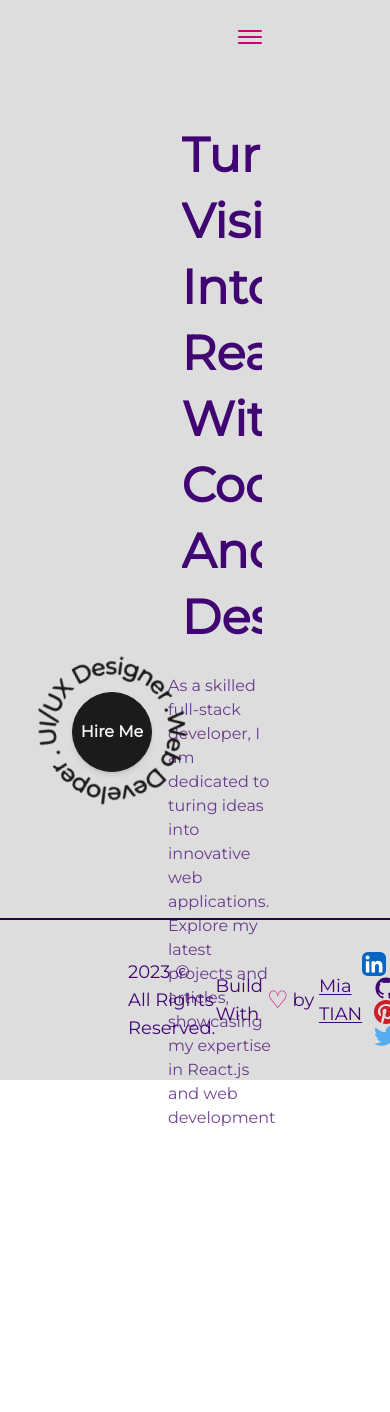
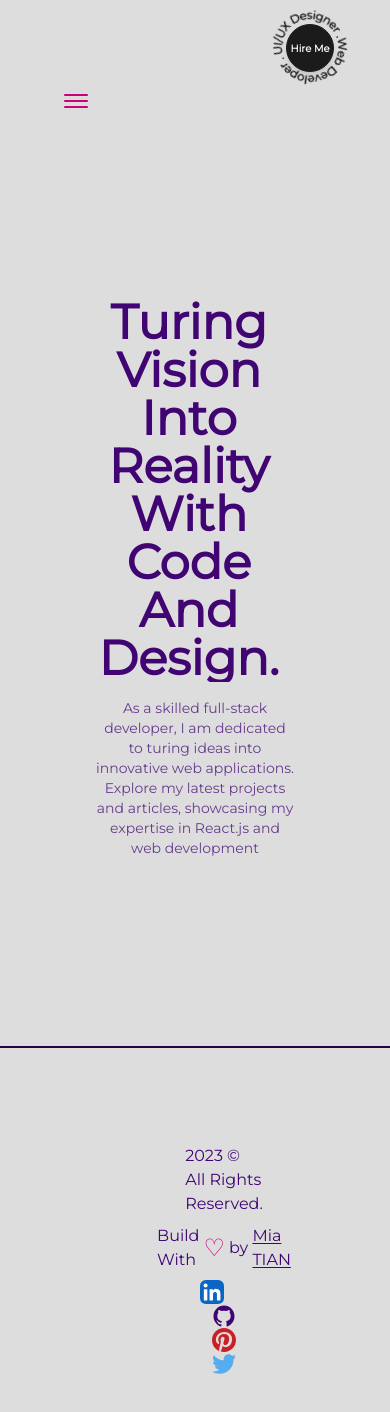
Before and after one commit to MiaTian1024/My-Portfolio, a React (Vite) app: page / in a window 390 px wide. Shown: the top 1412 px of the page. Before the commit the page ends 1186 px from the top, so only its background shows below. Built offline with nearby package versions, Linux system fonts and the light colour scheme.

Commit message:
responsive for pages(not finish)

```diff
--- a/src/components/AnimatedText.jsx
+++ b/src/components/AnimatedText.jsx
@@ -30,7 +30,7 @@ const singleWord={
 
 const AnimatedText = ({text, className=""}) => {
   return (
-    <div className='w-full mx-auto py-2 flex items-center justify-center text-center overflow-hidden'>
+    <div className='w-full mx-auto py-2 sm:py-0 flex items-center justify-center text-center overflow-hidden'>
       <motion.h1 className={`inline-block w-full text-blue font-black capitalize text-8xl ${className}`}
         variants={quote}
         initial="initial"
--- a/src/components/Footer.jsx
+++ b/src/components/Footer.jsx
@@ -1,13 +1,14 @@
 import React from 'react'
 import {motion} from 'framer-motion'
 import { LinkedInIcon, TwitterIcon, GithubIcon, PinterestIcon} from './Icons'
+import Layout from './Layout'
 
 const Footer = () => {
   return (
-    <footer className='bg-primary px-32 w-full border-t-2 border-solid border-darkBlue font-medium text-lg text-blue'>
-        <div className='py-8 flex items-center justify-between'>
+    <footer className='bg-primary px-32 w-full border-t-2 border-solid border-darkBlue font-medium text-lg text-blue sm:text-base'>
+        <Layout className='py-8 flex items-center justify-between lg:flex-col lg:py-6'>
             <span>{new Date().getFullYear()} &copy; All Rights Reserved.</span>
-            <div className='flex items-center'>
+            <div className='flex items-center lg:py-2'>
                 Build With <span className='text-pink text-2xl px-1'>&#9825;</span>
                 by&nbsp;<a href="https://devdreaming.com" className='underline underline-offset-2'>Mia TIAN</a>
             </div>
@@ -43,7 +44,7 @@ const Footer = () => {
 
             </nav>
 
-        </div>
+        </Layout>
     </footer>
   )
 }
--- a/src/components/HireMe.jsx
+++ b/src/components/HireMe.jsx
@@ -3,13 +3,14 @@ import { CircularText } from './Icons'
 
 const HireMe = () => {
   return (
-    <div className='fixed left-4 bottom-4 flex items-center justify-center overflow-hidden'>
-      <div className='w-48 h-auto flex item-center justify-center relative'>
+    <div className='fixed left-4 bottom-4 flex items-center justify-center overflow-hidden
+        md:right-8 md:left-auto md:top-0 md:bottom-auto md:absolute z-10'>
+      <div className='w-48 h-auto flex item-center justify-center relative md:w-24'>
         <CircularText className={'fill-dark animate-spin-slow'} />
         <a href="mailto:sddxtm123@gmail.com"
            className='flex items-center justify-center absolute left-1/2 top-1/2 -translate-x-1/2 -translate-y-1/2
             bg-dark text-light shadow-md border border-solid border-dark w-20 h-20 rounded-full font-semibold
-            hover:bg-light hover:text-dark'>
+            hover:bg-light hover:text-dark md:w-12 md:h-12 md:text-[10px]'>
                 Hire Me
             </a>
 
--- /dev/null
+++ b/src/components/Layout.jsx
@@ -0,0 +1,11 @@
+import React from 'react';
+
+const Layout = ({children, className=""}) => {
+  return (
+    <div className={`w-full h-full inline-block z-0 bg-primary xl:p-24 lg:p-16 md:p-12 sm:p-8 ${className}`}>
+      {children}
+    </div>
+  );
+}
+
+export default Layout;
--- a/src/components/Navbar.jsx
+++ b/src/components/Navbar.jsx
@@ -2,8 +2,6 @@ import {React, useState} from 'react'
 import { Link, useLocation} from 'react-router-dom'
 import {motion} from 'framer-motion'
 import { LinkedInIcon, TwitterIcon, GithubIcon, PinterestIcon} from './Icons'
-
-import { logo, menu, close } from '../assets'
 
 const CustomLink = ({href, title, className=""}) => {
   const route = useLocation();
@@ -47,7 +45,7 @@ const Navbar = () => {
   }
 
   return (
-    <header className= "w-full px-32 py-8 font-medium text-lg bg-primary flex items-center justify-end relative" >
+    <header className= "w-full p-24 lg:px-16 md:px-12 sm:px-8 font-medium text-lg bg-primary flex items-center justify-between relative z-10" >
 
       <button className='flex-col justify-center items-center hidden lg:flex' onClick={handleClick}>
         <span className={`bg-pink block transition-all duration-300 ease-out h-0.5 w-6 rounded-sm ${isOpen ? 'rotate-45 translate-y-1' : '-translate-y-0.5'}`}></span>
--- a/src/components/index.js
+++ b/src/components/index.js
@@ -4,6 +4,8 @@ import StarCanvas from './StarCanvas';
 import AnimatedText from './AnimatedText';
 import SphereCanvas from './Sphere';
 import Footer from './Footer';
+import Layout from './Layout';
+import HireMe from './HireMe';
 
 export {
     Navbar,
@@ -12,4 +14,6 @@ export {
     AnimatedText,
     SphereCanvas,
     Footer,
+    Layout,
+    HireMe,
 }
--- a/src/page/Home.jsx
+++ b/src/page/Home.jsx
@@ -1,31 +1,30 @@
 import React from 'react'
 import heroImage from '../../public/hero.png'
-import AnimatedText from '../components/AnimatedText'
-import HireMe from '../components/HireMe'
+import {HireMe, AnimatedText, Layout} from '../components'
 
 
 const Home = () => {
   return (
-    <div className='py-10'>
-      <div className='flex items-center justify-between px-32'>
+    <Layout className='pt-0 md:pt-16 sm:pt-8'>
+      <div className='flex items-center justify-between w-full lg:flex-col'>
 
-        <div className='w-2/5'>
+        <div className='w-1/2 lg:hidden md:inline-block md:w-full'>
 
           <img
             src={heroImage}
             alt="heroImage"
-            className='w-full h-auto pr-20'
+            className='w-full h-auto pr-20 '
             >
           </img>
         </div>
 
-        <div className='w-3/5 flex flex-col items-center self-center'>
+        <div className='w-1/2 flex flex-col items-center self-center lg:w-full lg:text-center'>
           <AnimatedText
             text="Turing Vision Into Reality With Code And Design."
-            className='!text-5xl !text-left !leading-snug'
+            className='xl:!text-5xl sm:!text-3xl lg:!text-5xl !text-left lg:!text-center !leading-snug'
           />
 
-          <p className='my-4 text-blue/75 font-medium'>
+          <p className='my-4 text-blue/75 font-medium md:text-sm sm:text-xs'>
             As a skilled full-stack developer, I am dedicated to turing ideas into innovative web applications.
             Explore my latest projects and articles, showcasing my expertise in React.js and web development
           </p>
@@ -37,7 +36,7 @@ const Home = () => {
 
         <HireMe />
 
-    </div>
+    </Layout>
   )
 }
 
```
Also changed, not shown: src/components/TransitionEffect.jsx (added).
